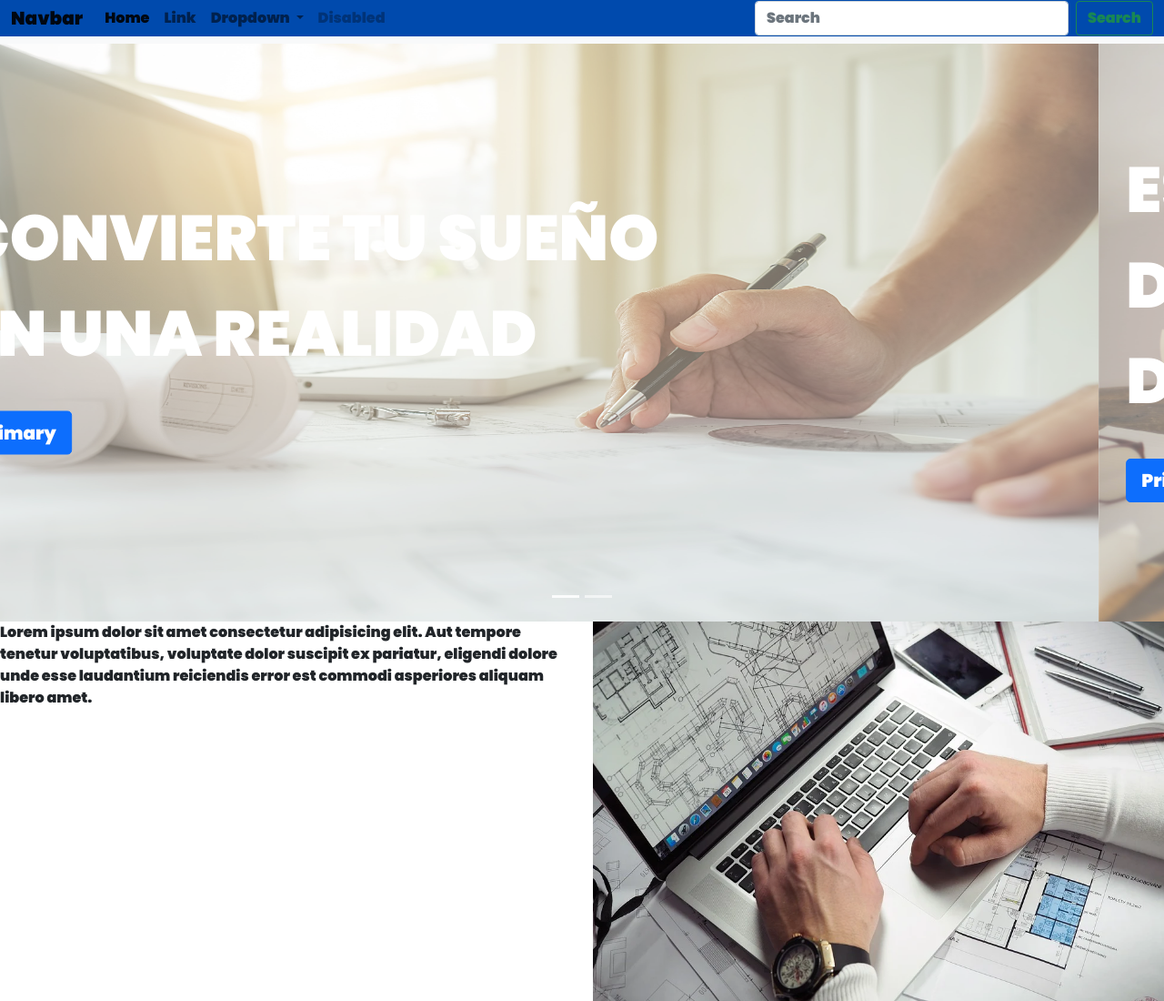
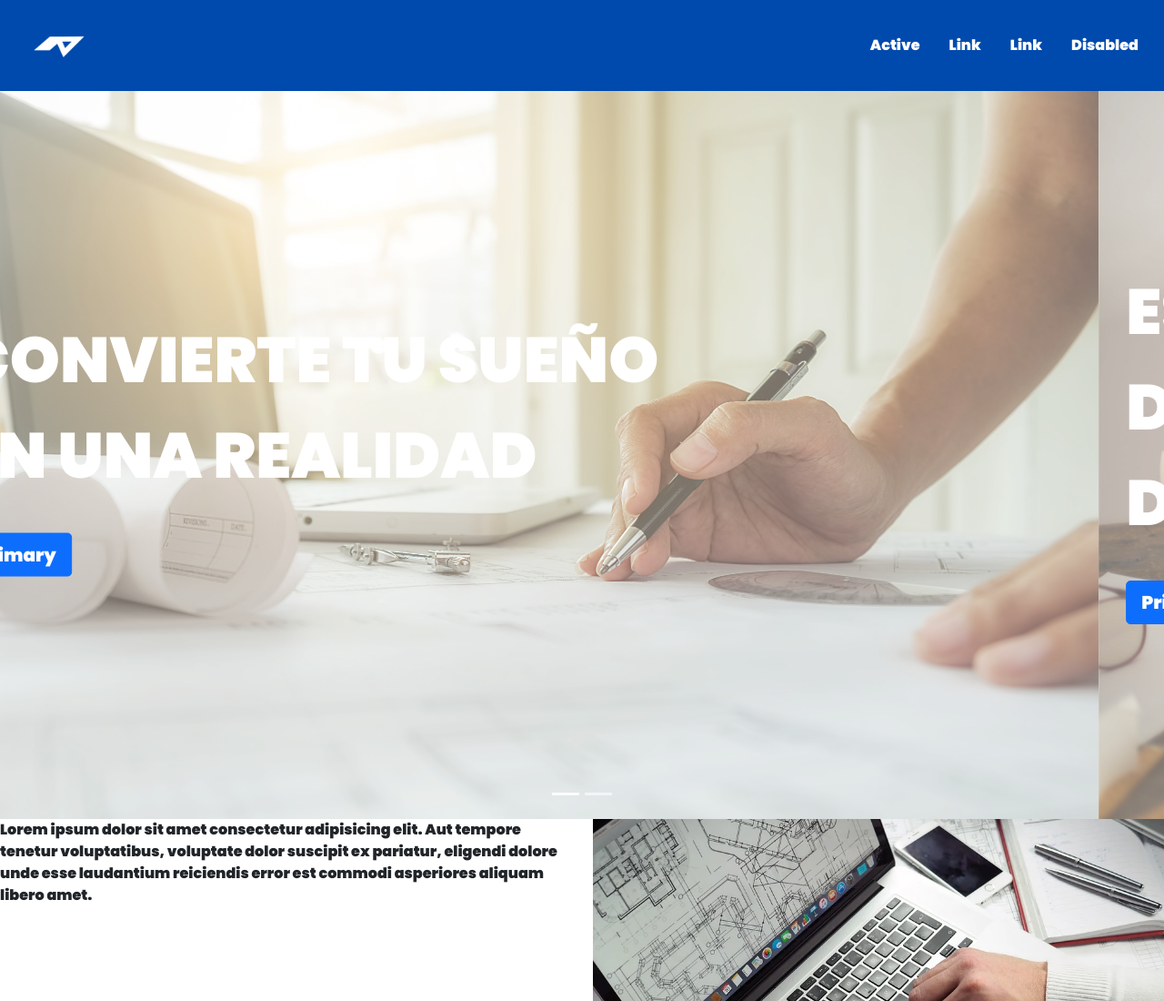
Before and after one commit to pablopereira5/nypcreaciones, a plain HTML site: page index.html in a window 1280 px wide. Shown: the top 1100 px of the page at 91% size. Drawn offline with nearby package versions, Linux system fonts and the light colour scheme.

Commit message:
retocando contenido central

```diff
--- a/assets/css/style.css
+++ b/assets/css/style.css
@@ -9,6 +9,11 @@ body{
 }
 .navbar{
     padding-top: 0;
+    padding-bottom: 0;
+}
+.navbar-collapse{
+    display: flex;
+    justify-content: flex-end;
 }
 .nav-link{
     color: white;
--- a/index.html
+++ b/index.html
@@ -11,37 +11,26 @@
 <body>
   <nav class="navbar navbar-expand-lg navbar-light bg-light">
     <div class="container-fluid">
-      <a class="navbar-brand" href="#">Navbar</a>
+      <a class="navbar-brand" href="#"><img src="assets/img/logo.png" width="100px" height="90px"></a>
       <button class="navbar-toggler" type="button" data-bs-toggle="collapse" data-bs-target="#navbarSupportedContent" aria-controls="navbarSupportedContent" aria-expanded="false" aria-label="Toggle navigation">
         <span class="navbar-toggler-icon"></span>
       </button>
       <div class="collapse navbar-collapse" id="navbarSupportedContent">
-        <ul class="navbar-nav me-auto mb-2 mb-lg-0">
+        <ul class="nav justify-content-end">
           <li class="nav-item">
-            <a class="nav-link active" aria-current="page" href="#">Home</a>
+            <a class="nav-link active" aria-current="page" href="#">Active</a>
           </li>
           <li class="nav-item">
             <a class="nav-link" href="#">Link</a>
           </li>
-          <li class="nav-item dropdown">
-            <a class="nav-link dropdown-toggle" href="#" id="navbarDropdown" role="button" data-bs-toggle="dropdown" aria-expanded="false">
-              Dropdown
-            </a>
-            <ul class="dropdown-menu" aria-labelledby="navbarDropdown">
-              <li><a class="dropdown-item" href="#">Action</a></li>
-              <li><a class="dropdown-item" href="#">Another action</a></li>
-              <li><hr class="dropdown-divider"></li>
-              <li><a class="dropdown-item" href="#">Something else here</a></li>
-            </ul>
+          <li class="nav-item">
+            <a class="nav-link" href="#">Link</a>
           </li>
           <li class="nav-item">
-            <a class="nav-link disabled" href="#" tabindex="-1" aria-disabled="true">Disabled</a>
+            <a class="nav-link" href="#">Disabled</a>
           </li>
         </ul>
-        <form class="d-flex">
-          <input class="form-control me-2" type="search" placeholder="Search" aria-label="Search">
-          <button class="btn btn-outline-success" type="submit">Search</button>
-        </form>
+
       </div>
     </div>
   </nav>
@@ -54,13 +43,13 @@
         </div>
         <div class="carousel-inner ">
           <div class="carousel-item active ">
-            <img src="assets/img/slide1.jpg" class="d-block w-100" width="100%" height="635px" alt="...">
+            <img src="assets/img/slide1.jpg" class="d-block w-100" width="100%" height="800px" alt="...">
             <div class="position-absolute top-50 start-0 translate-middle-y text-slide">CONVIERTE TU SUEÑO<BR> EN UNA REALIDAD<br>
               <button type="button" class="btn btn-primary btn-lg">Primary</button>
             </div>
           </div>
           <div class="carousel-item">
-            <img src="assets/img/slide2.jpg" class="d-block w-100" width="100%" height="635px" alt="...">
+            <img src="assets/img/slide2.jpg" class="d-block w-100" width="100%" height="800px" alt="...">
             <div class="position-absolute top-50 start-0 translate-middle-y text-slide">ESTAMOS CON VOS<BR> DESDE EL INICIO AL FINAL<BR> DEL PROYECTO<br>
               <button type="button" class="btn btn-primary btn-lg">Primary</button>
             </div>
```
